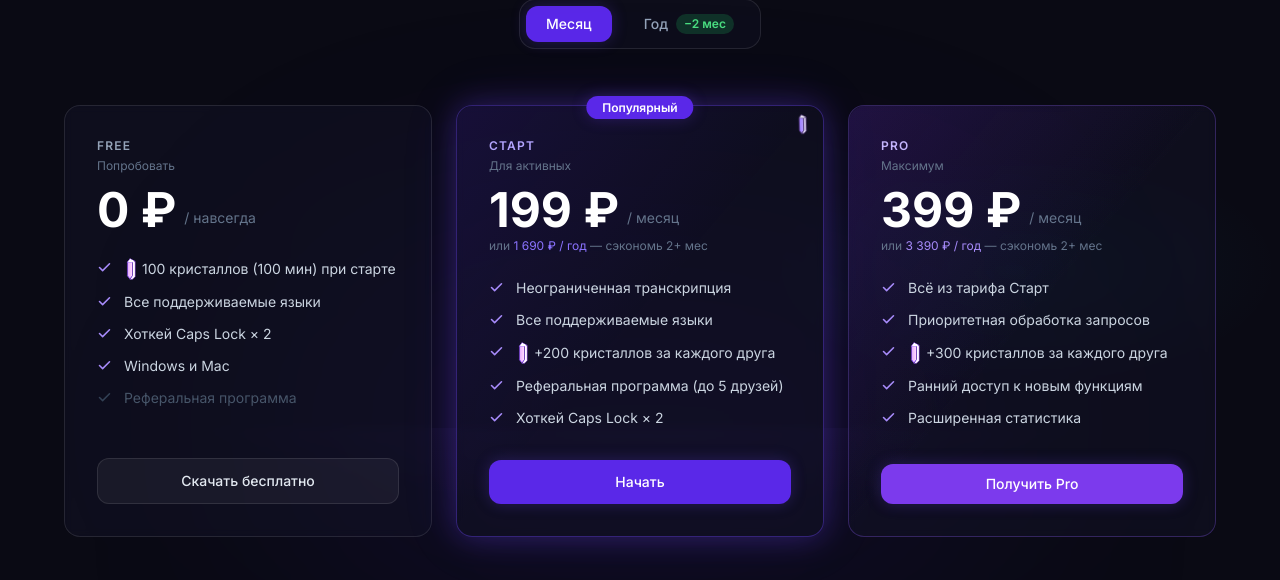
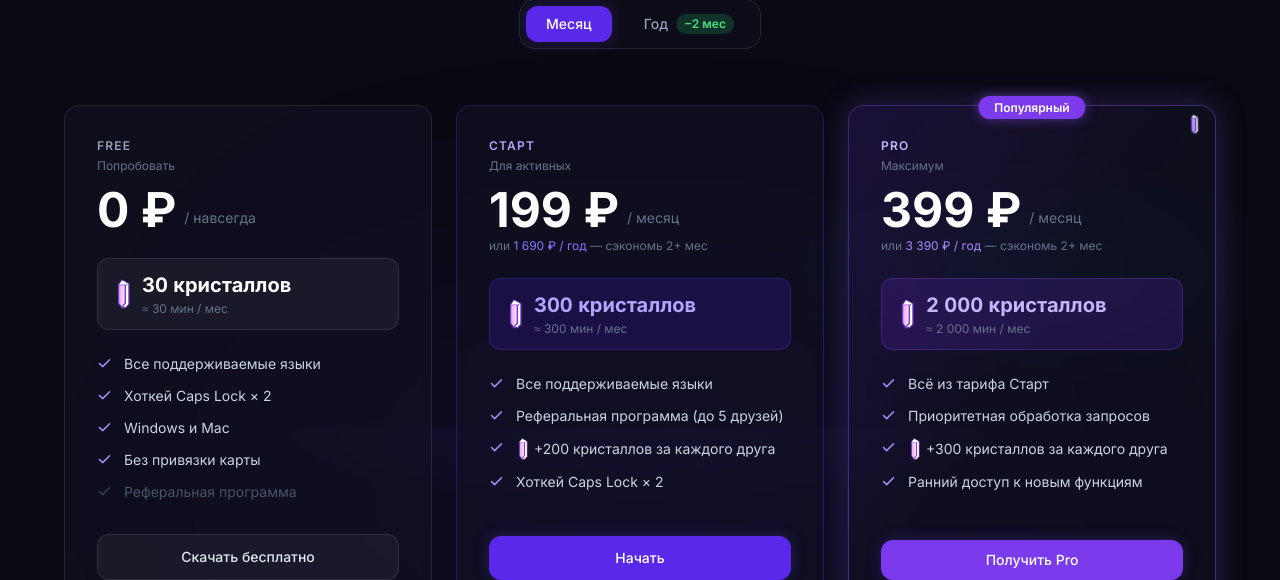
Before and after one commit to dt753/crystal-voice-site, a Next.js app: page /pricing in a window 1280 px wide. Shown: the part 372-952 px from the top of the page. Built offline with nearby package versions, Linux system fonts and the light colour scheme; no server answers.

Commit message:
fix: correct tier crystals per original spec
- Free: 30 кристаллов/мес, Старт: 300, Pro: 2000
- Move Popular badge to Pro (with violet style)
- Update FAQ answers to match original spec text

Co-Authored-By: Claude Sonnet 4.6 <noreply@anthropic.com>

```diff
--- a/app/pricing/PricingClient.tsx
+++ b/app/pricing/PricingClient.tsx
@@ -35,13 +35,15 @@ const tiers = [
     subtitle: 'Попробовать',
     monthly: 0,
     yearly: 0,
+    crystals: '30',
+    crystalsNote: '≈ 30 мин / мес',
     popular: false,
     highlight: false,
     features: [
-      { text: '100 кристаллов (100 мин) при старте', dim: false, gem: true },
       { text: 'Все поддерживаемые языки', dim: false },
       { text: 'Хоткей Caps Lock × 2', dim: false },
       { text: 'Windows и Mac', dim: false },
+      { text: 'Без привязки карты', dim: false },
       { text: 'Реферальная программа', dim: true },
     ],
     cta: 'Скачать бесплатно',
@@ -57,21 +59,22 @@ const tiers = [
     subtitle: 'Для активных',
     monthly: 199,
     yearly: 1690,
-    popular: true,
-    highlight: true,
+    crystals: '300',
+    crystalsNote: '≈ 300 мин / мес',
+    popular: false,
+    highlight: false,
     features: [
-      { text: 'Неограниченная транскрипция', dim: false },
       { text: 'Все поддерживаемые языки', dim: false },
+      { text: 'Реферальная программа (до 5 друзей)', dim: false },
       { text: '+200 кристаллов за каждого друга', dim: false, gem: true },
-      { text: 'Реферальная программа (до 5 друзей)', dim: false },
       { text: 'Хоткей Caps Lock × 2', dim: false },
     ],
     cta: 'Начать',
     ctaHref: '/account',
     ctaPrimary: true,
-    border: 'border-crystal-500/40',
-    glow: 'shadow-crystal',
-    gradient: 'from-crystal-700/15 via-transparent to-transparent',
+    border: 'border-crystal-500/25',
+    glow: '',
+    gradient: '',
   },
   {
     key: 'pro',
@@ -79,28 +82,29 @@ const tiers = [
     subtitle: 'Максимум',
     monthly: 399,
     yearly: 3390,
-    popular: false,
-    highlight: false,
+    crystals: '2 000',
+    crystalsNote: '≈ 2 000 мин / мес',
+    popular: true,
+    highlight: true,
     features: [
       { text: 'Всё из тарифа Старт', dim: false },
       { text: 'Приоритетная обработка запросов', dim: false },
       { text: '+300 кристаллов за каждого друга', dim: false, gem: true },
       { text: 'Ранний доступ к новым функциям', dim: false },
-      { text: 'Расширенная статистика', dim: false },
     ],
     cta: 'Получить Pro',
     ctaHref: '/account',
     ctaPrimary: true,
-    border: 'border-violet-500/30',
-    glow: 'hover:shadow-[0_0_40px_rgba(139,92,246,0.2)]',
-    gradient: 'from-violet-700/10 via-transparent to-transparent',
+    border: 'border-violet-500/40',
+    glow: 'shadow-[0_0_30px_rgba(139,92,246,0.25)]',
+    gradient: '',
   },
 ]
 
 const faq = [
   {
     q: 'Что такое кристаллы?',
-    a: 'Кристаллы — внутренняя валюта Crystal Voice. 1 кристалл = 1 минута транскрипции. Новые пользователи получают 100 кристаллов при регистрации. Дополнительные кристаллы зарабатываются через реферальную программу.',
+    a: 'Кристаллы — внутренняя валюта Crystal Voice. 1 кристалл = 1 минута транскрипции. Они отображают твой остаток и не сгорают в середине месяца — только обнуляются при старте нового расчётного периода.',
   },
   {
     q: 'Нужна ли карта для бесплатного плана?',
@@ -108,7 +112,11 @@ const faq = [
   },
   {
     q: 'Как работает реферальная программа?',
-    a: 'После регистрации ты получаешь уникальный код. Друг регистрируется с ним — вы оба получаете бонусные кристаллы, а друг — +30 дней тарифа Старт. Максимум 5 рефералов на один аккаунт.',
+    a: 'Поделись своим кодом с другом. Он получит +100 кристаллов к первому месяцу Free (итого 130). Ты получишь +200 кристаллов сразу. Если друг купит подписку — ты дополнительно получишь +30 дней тарифа Старт. Максимум 5 рефералов на аккаунт.',
+  },
+  {
+    q: 'Можно ли накопить кристаллы?',
+    a: 'Нет, баланс обнуляется каждый месяц. Но бонусные кристаллы от реферальной программы действуют до конца текущего расчётного периода.',
   },
   {
     q: 'Можно ли перейти с Старт на Pro?',
@@ -182,23 +190,20 @@ export default function PricingClient() {
                 key={tier.key}
                 className={`relative card flex flex-col p-6 sm:p-8 border ${tier.border} ${tier.glow} transition-all duration-300`}
               >
-                {tier.gradient && (
-                  <div className={`absolute inset-0 bg-gradient-to-br ${tier.gradient} rounded-2xl pointer-events-none`} />
-                )}
-                {tier.key === 'pro' && (
-                  <div className="absolute inset-0 bg-gradient-to-br from-violet-700/10 via-transparent to-transparent rounded-2xl pointer-events-none" />
+                {tier.highlight && (
+                  <div className="absolute inset-0 bg-gradient-to-br from-violet-700/15 via-transparent to-transparent rounded-2xl pointer-events-none" />
                 )}
 
                 {/* Popular badge */}
                 {tier.popular && (
                   <div className="absolute -top-3 left-1/2 -translate-x-1/2">
-                    <span className="px-4 py-1 rounded-full text-xs font-semibold bg-crystal-600 text-white shadow-crystal-sm">
+                    <span className="px-4 py-1 rounded-full text-xs font-semibold bg-violet-600 text-white shadow-[0_0_12px_rgba(139,92,246,0.5)]">
                       Популярный
                     </span>
                   </div>
                 )}
 
-                {tier.key === 'start' && (
+                {tier.highlight && (
                   <CrystalGem size={11} className="absolute top-4 right-4 opacity-40 animate-float" />
                 )}
 
@@ -238,6 +243,23 @@ export default function PricingClient() {
                       </span> — сэкономь 2+ мес
                     </p>
                   )}
+                </div>
+
+                {/* Crystals stat */}
+                <div className={`relative flex items-center gap-3 rounded-xl px-4 py-3 mb-6 border ${
+                  tier.key === 'free' ? 'bg-white/5 border-white/10' :
+                  tier.key === 'start' ? 'bg-crystal-700/20 border-crystal-500/25' :
+                  'bg-violet-700/20 border-violet-500/25'
+                }`}>
+                  <Gem size={16} />
+                  <div>
+                    <span className={`text-xl font-bold tabular-nums ${
+                      tier.key === 'free' ? 'text-white' :
+                      tier.key === 'start' ? 'text-crystal-300' :
+                      'text-violet-300'
+                    }`}>{tier.crystals} кристаллов</span>
+                    <p className="text-slate-500 text-xs mt-0.5">{tier.crystalsNote}</p>
+                  </div>
                 </div>
 
                 <ul className="relative space-y-3 mb-8 flex-1">
```
